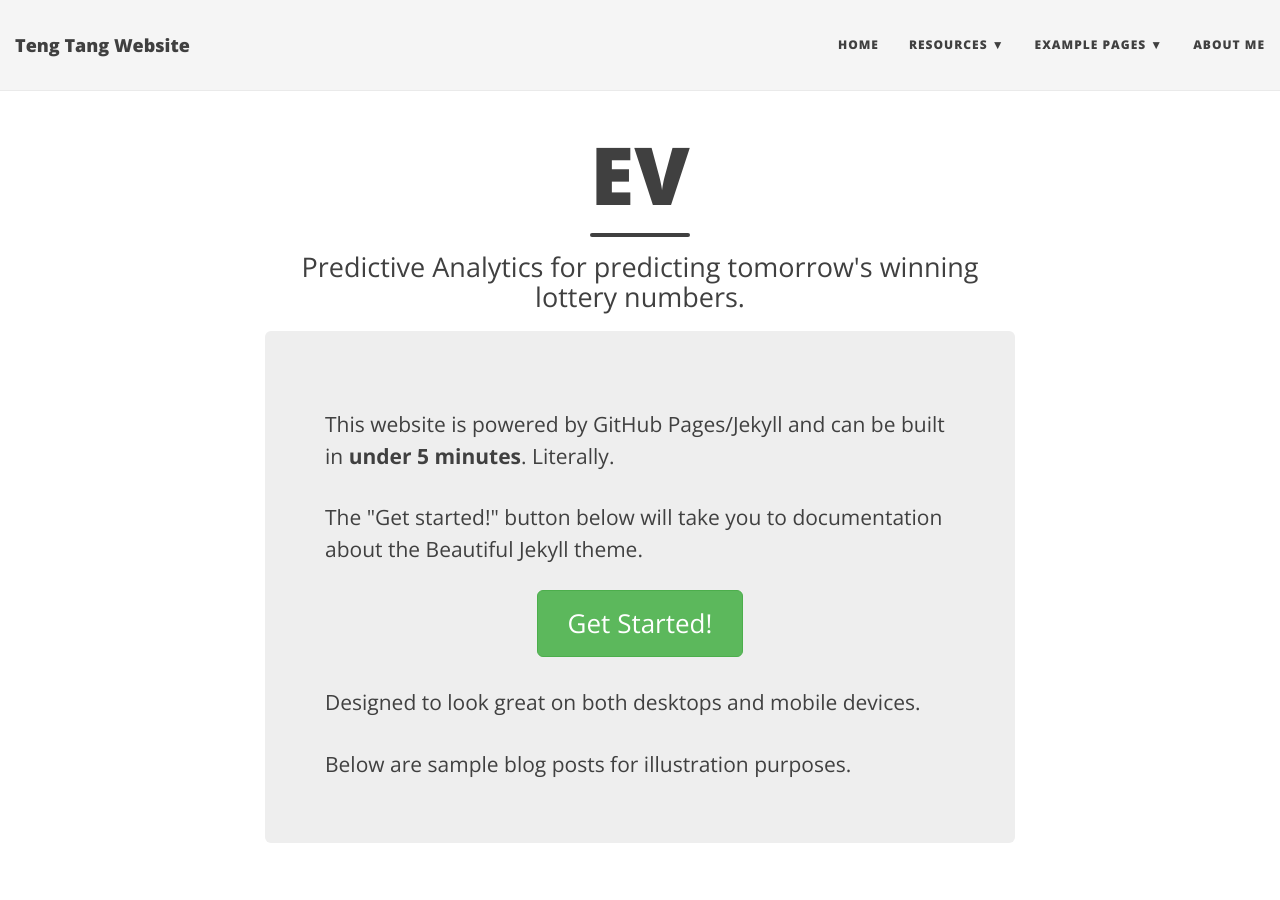
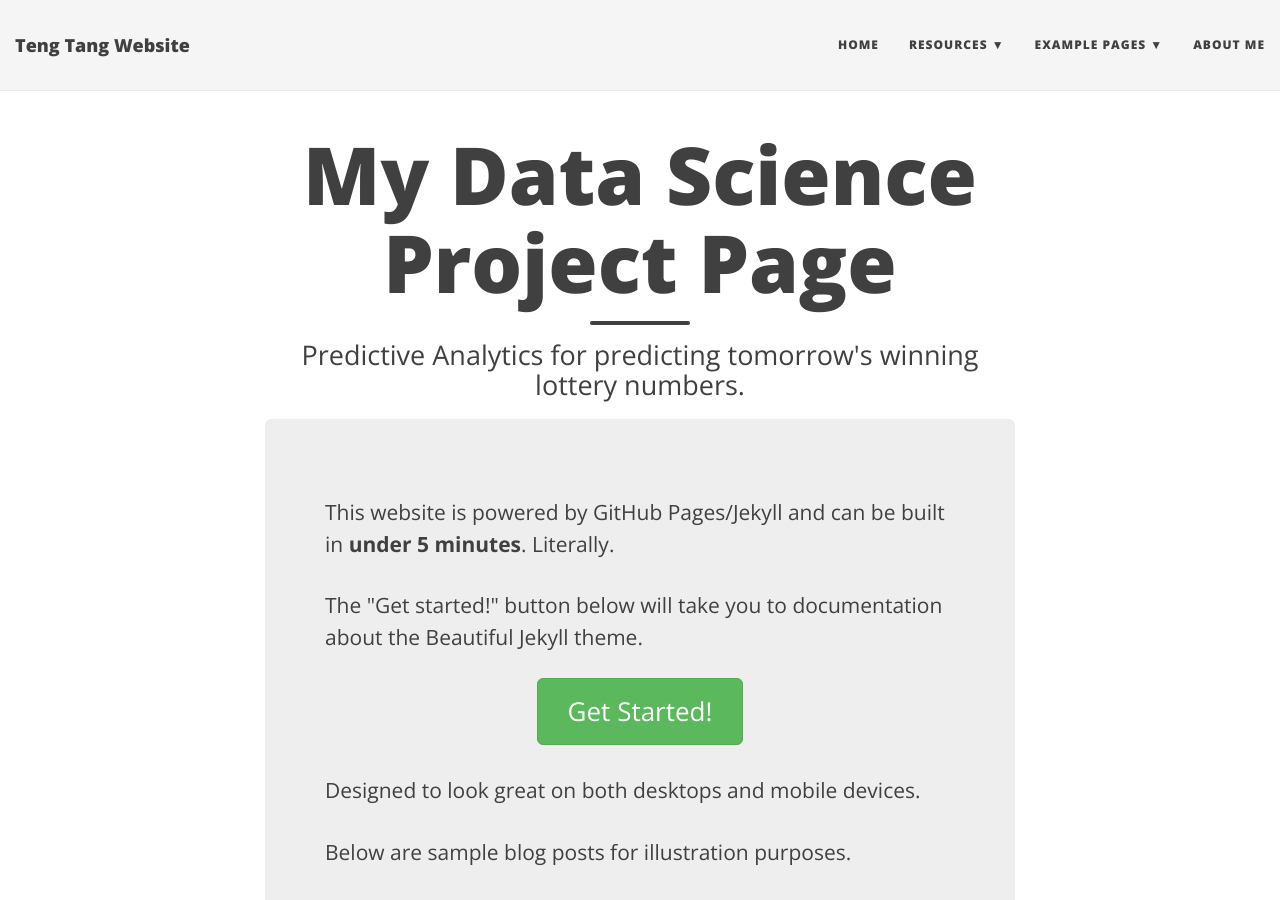
Before and after one commit to Monarch2018/ev_prediction, a Jekyll site: the page built from index.html, in a window 1280 px wide and 900 px high. Built offline with Jekyll 4.4.1, drawn with Linux system fonts in a browser that asks for light colours; nearby versions of some CDN libraries; the list of posts is cut into pages by our own code.

Commit message:
Update index.html

```diff
--- a/index.html
+++ b/index.html
@@ -1,6 +1,6 @@
 ---
 layout: page
-title: EV
+title: My Data Science Project Page
 subtitle: Predictive Analytics for predicting tomorrow's winning lottery numbers.
 fb-img: "http://deanattali.com/img/blog/beautiful-jekyll.png"
 ---
```
